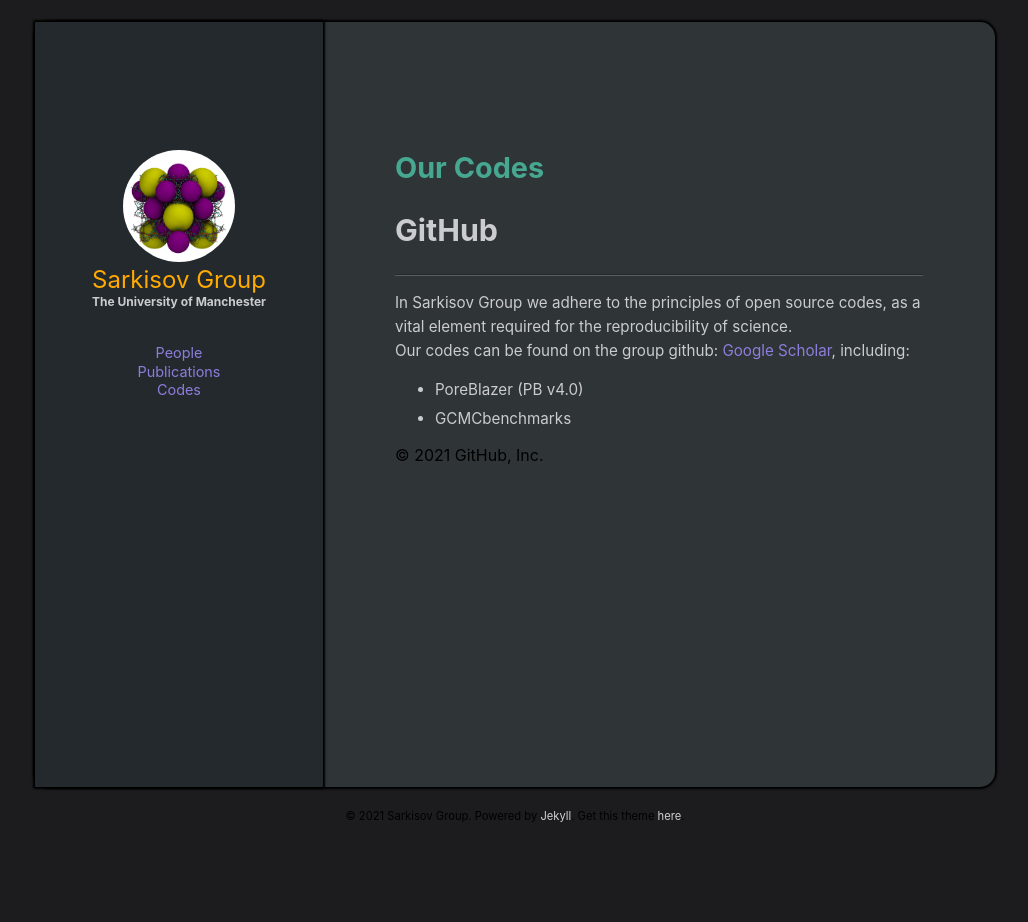
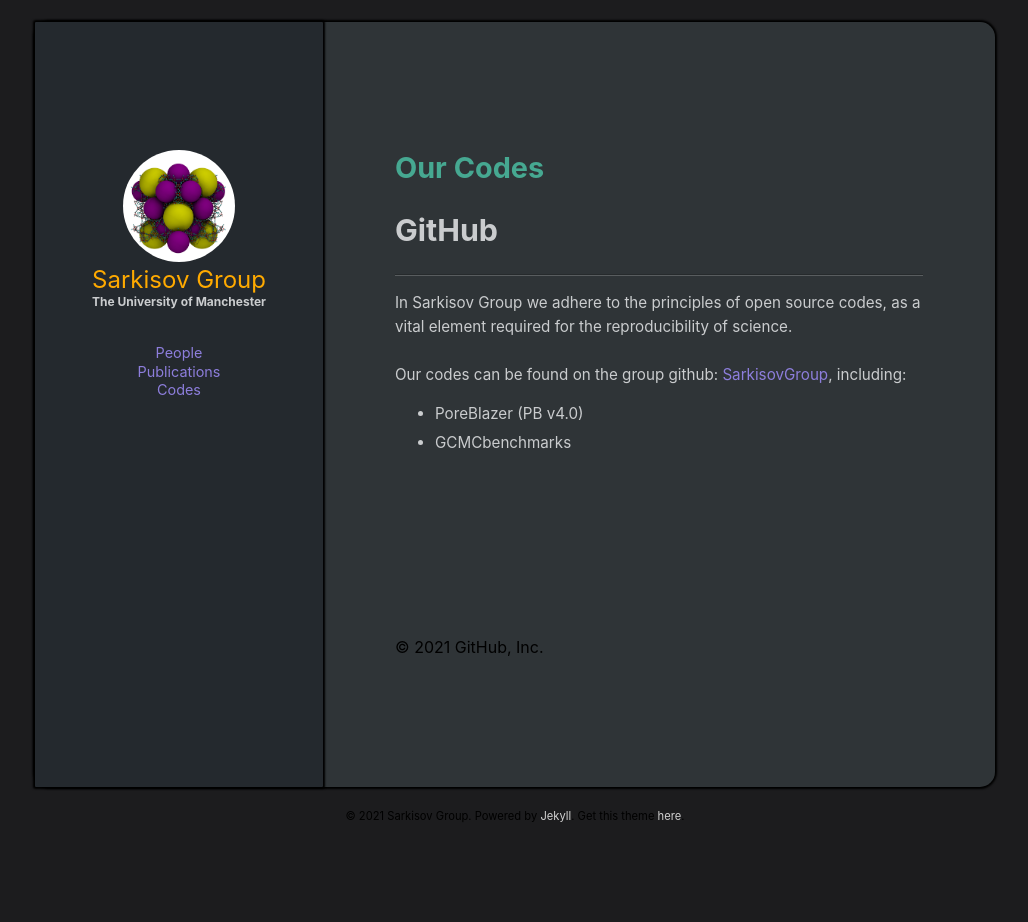
Before and after one commit to SarkisovGitHub/SarkisovGroup.github.io, a Jekyll site: the page built from Codes.md, in a window 1280 px wide. Shown: the whole page, without its empty margins (125-1153 px from the left). Built offline with Jekyll 4.4.1, drawn with Linux system fonts in a browser that asks for light colours.

Commit message:
Update Codes.md

```diff
--- a/Codes.md
+++ b/Codes.md
@@ -7,8 +7,17 @@
 --------------
 In Sarkisov Group we adhere to the principles of open source codes, as a vital element required for the reproducibility of science.
 <br>
+<br>
 Our codes can be found on the group github:
-<a href="https://github.com/SarkisovGroup=en">Google Scholar</a>, including:
+<a href="https://github.com/SarkisovGroup=en">SarkisovGroup</a>, including:
 <br>
 * PoreBlazer (PB v4.0)
 * GCMCbenchmarks
+<br>
+<br>
+<br>
+<br>
+<br>
+<br>
+<br>
+<br>
```
